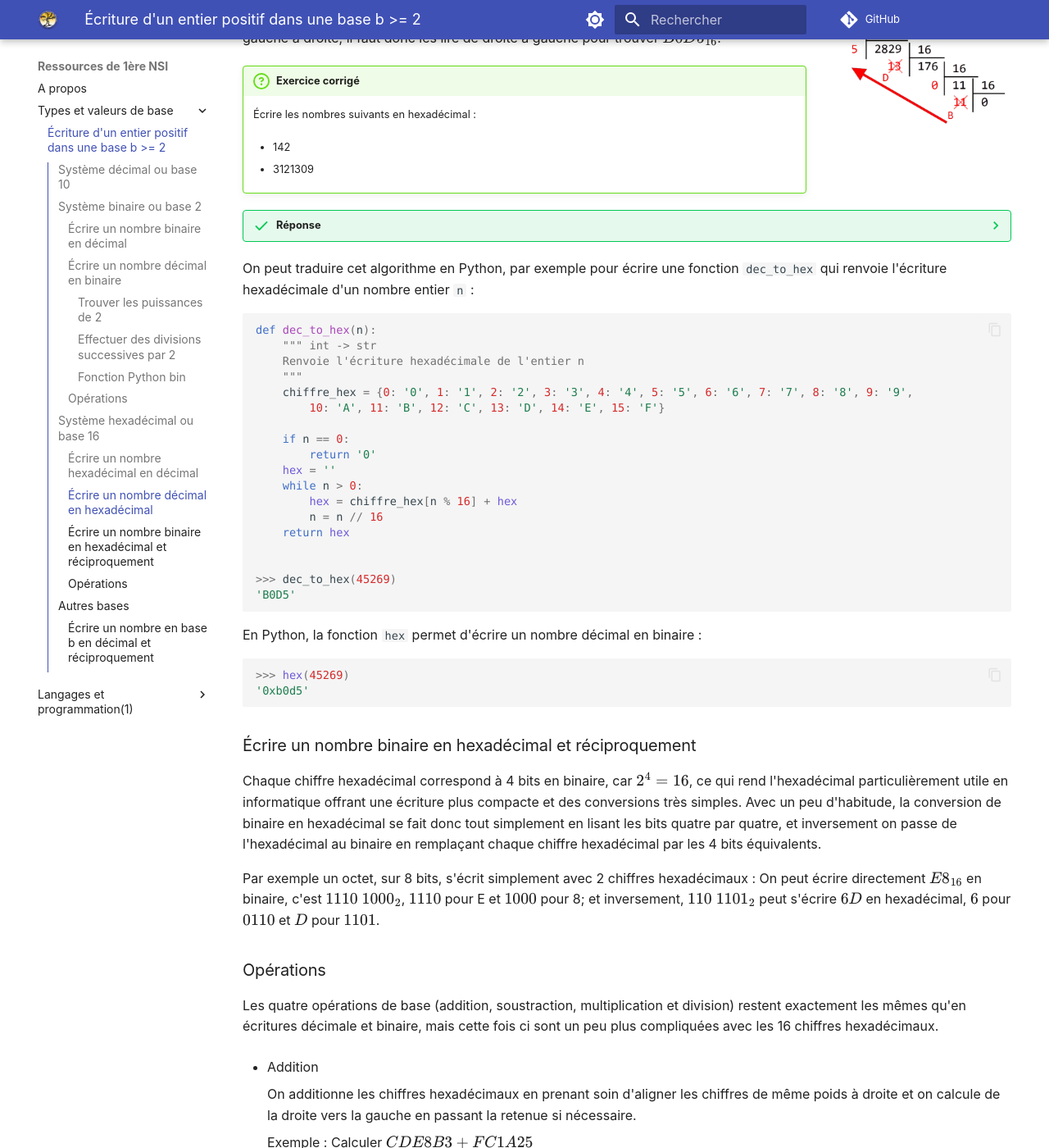
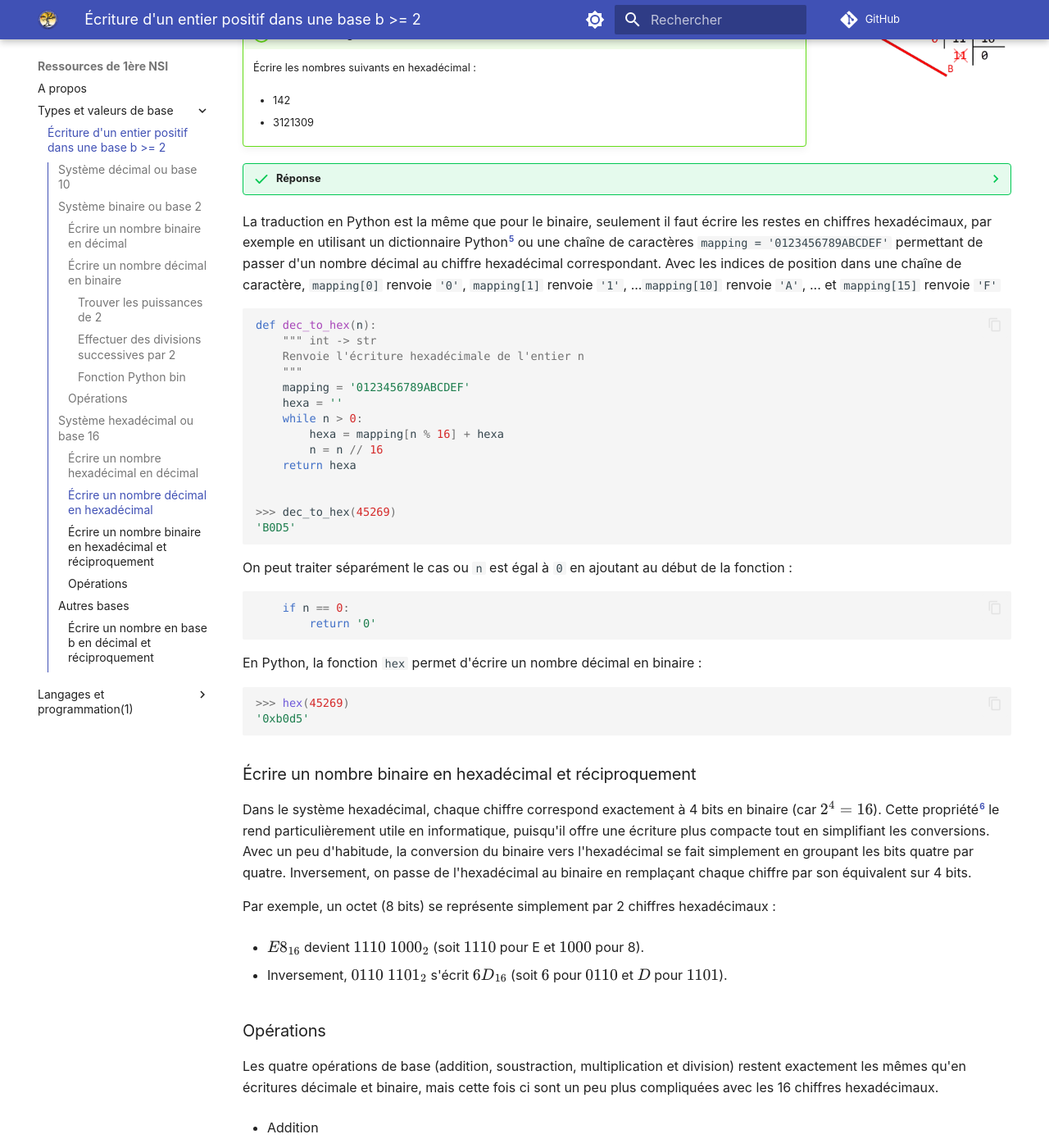
Before and after one commit to eipaca/NSI-1, an MkDocs documentation site: the page built from docs/types-et-valeurs-de-base/1-ecriture-entier-positif-en-base-b.md, in a window 1280 px wide and 1400 px high, scrolled down 16892 px. Shown: the whole window at 82% size. Built offline with MkDocs 1.6.1 and Material for MkDocs 9.7.7, drawn with Linux system fonts in a browser that asks for light colours; emoji names are drawn with the system emoji font; comment, search, counter and statistics services are not loaded; some of the changed text lies outside the part shown.

Commit message:
Add files via upload

````diff
--- a/docs/types-et-valeurs-de-base/1-ecriture-entier-positif-en-base-b.md
+++ b/docs/types-et-valeurs-de-base/1-ecriture-entier-positif-en-base-b.md
@@ -271,7 +271,7 @@ def bin_to_dec(n):
 	"""
     dec = 0
     for bit in n:
-	    dec = 2*dec + int(bit)
+	    dec = 2 * dec + int(bit)
 	return dec
 ```
 Si `n` est une chaîne de caractères représentant un nombre de 4 bits, au final le premier bit sera bien multiplié par $2^3$, le deuxième bit par  $2^2$, le troisième par $2$ et le dernier sera rajouté tel quel à `dec` sans être multiplié.
@@ -759,7 +759,10 @@ La formule précédente permet d'écrire facilement un nombre hexadécimal en d
 
 
 
-La traduction en Python est la même que pour le binaire, seulement il faut remplacer les lettres hexadécimales par leur valeur équivalente, par exemple en utilisant un dictionnaire Python.
+La traduction en Python est la même que pour le binaire, seulement il faut utiliser la valeur de chaque chiffre hexadécimal, par exemple en utilisant un dictionnaire Python[^1.4] ou avec la fonction int() en précisant la base 16.
+
+[^1.4]: On crée un dictionnaire `mapping = {'0': 0, '1': 1, '2': 2, '3': 3, '4': 4, '5': 5, '6': 6, '7': 7, '8': 8, '9': 9, 'A': 10, 'B': 11, 'C': 12, 'D': 13, 'E': 14, 'F': 15}` qui associe chaque chiffre hexadécimal à la valeur décimale correspondante, puis on utilise  `mapping[chiffre]` dans la fonction.
+
 
 
 ``` py
@@ -767,12 +770,9 @@ def hex_to_dec(n):
     """ str -> int
 	Renvoie l'écriture décimale de la chaine de caractère n représentant un nombre hexadécimal
 	"""
-	valeur_hex = {'0': 0, '1': 1, '2': 2, '3': 3, '4': 4, '5': 5, '6': 6, '7': 7, '8': 8, '9': 9,
-		'A': 10, 'B': 11, 'C': 12, 'D': 13, 'E': 14, 'F': 15}
-
-    dec = 0
-    for i in range(len(n)):
-	    dec = dec + valeur_hex[n[-i-1]] * 16**i
+	dec = 0
+    for chiffre in n:
+	    dec = 16 * dec + int(chiffre, base=16)
 	return dec
 ```
 
@@ -791,13 +791,9 @@
 
 Comme pour le binaire, on peut écrire un nombre décimal $n$ sous sa forme hexadécimale, $h_{p−1}h_{p−2}...h_2h_1h_0$, par une suite de divisions entières par 16 :
 
-
-
 - Le reste de la division entière de $n$ par $16$, `n % 16` en Python, renvoie $h_0$. Cela permet d'obtenir le dernier chiffre  de l'écriture hexadécimale de $n$.
 
 - Le quotient de la division entière de $n$ par $16$, `n // 16` en Python, renvoie $h_{p−1}h_{p−2}...h_2h_1$. On remplace $n$ par ce nombre pour trouver les autres chiffres hexadécimaux.
-
-
 
 Il suffit alors de répéter l'opération jusqu'à ce que $n$ soit égal à 0, on aura bien obtenu tous les chiffres de l'écriture hexadécimale de $n$.
 
@@ -870,20 +866,17 @@ On a obtenu les chiffres hexadécimaux de l'écriture binaire de $45269_{10}$, m
 
 
 
-
-
-
 ??? Success "Réponse"
 
-	$142{10} = 8E$
+	$142_{10} = 8E$
 
 	$3121309_{10} = 2FA09D_2$
 
 
 
+La traduction en Python est la même que pour le binaire, seulement il faut écrire les restes en chiffres hexadécimaux, par exemple en utilisant un dictionnaire Python[^1.5] ou une chaîne de caractères `mapping = '0123456789ABCDEF'` permettant de passer d'un nombre décimal au chiffre hexadécimal correspondant. Avec les indices de position dans une chaîne de caractère, `mapping[0]` renvoie `'0'`, `mapping[1]` renvoie `'1'`, ...`mapping[10]` renvoie `'A'`, ... et `mapping[15]` renvoie `'F'`
 
-
-On peut traduire cet algorithme en Python, par exemple pour écrire une fonction `dec_to_hex` qui renvoie l'écriture hexadécimale d'un nombre entier `n` :
+[^1.5]: On crée un dictionnaire `mapping = {0: '0', 1: '1', 2: '2', 3: '3', 4: '4', 5: '5', 6: '6', 7: '7', 8: '8', 9: '9', 10: 'A', 11: 'B', 12: 'C', 13: 'D', 14: 'E', 15: 'F'}` qui associe chaque valeur décimale à son chiffre hexadécimal correspondant, puis on utilise  `mapping[n % 16]` dans la fonction.
 
 
 ``` py
@@ -891,22 +884,23 @@ def dec_to_hex(n):
     """ int -> str
 	Renvoie l'écriture hexadécimale de l'entier n
 	"""
-    chiffre_hex = {0: '0', 1: '1', 2: '2', 3: '3', 4: '4', 5: '5', 6: '6', 7: '7', 8: '8', 9: '9',
-        10: 'A', 11: 'B', 12: 'C', 13: 'D', 14: 'E', 15: 'F'}
-
-	if n == 0:
-		return '0'
-    hex = ''
+	mapping = '0123456789ABCDEF'
+    hexa = ''
     while n > 0:
-		hex = chiffre_hex[n % 16] + hex
+		hexa = mapping[n % 16] + hexa
 		n = n // 16
-	return hex
+	return hexa
 
 
 >>> dec_to_hex(45269)
 'B0D5'
 ```
 
+On peut traiter  séparément le cas ou `n` est égal à `0` en ajoutant au début de la fonction :
+``` py
+	if n == 0:
+		return '0'
+```
 
 En Python, la fonction `hex` permet d'écrire un nombre décimal en binaire :
 
@@ -919,11 +913,21 @@ En Python, la fonction `hex` permet d'écrire un nombre décimal en binaire :
 
 ### Écrire un nombre binaire en hexadécimal et réciproquement
 
-Chaque chiffre hexadécimal correspond à 4 bits en binaire, car $2^4 = 16$, ce qui rend l'hexadécimal particulièrement utile en informatique offrant une écriture plus compacte et des conversions très simples. Avec un peu d'habitude, la conversion de binaire en hexadécimal se fait donc tout simplement en lisant les bits quatre par quatre, et inversement on passe de l'hexadécimal au binaire en remplaçant chaque chiffre hexadécimal par les 4 bits équivalents.
+Dans le système hexadécimal, chaque chiffre correspond exactement à 4 bits en binaire (car \(2^4 = 16\)). Cette propriété[^1.6] le rend particulièrement utile en informatique, puisqu'il offre une écriture plus compacte tout en simplifiant les conversions. Avec un peu d'habitude, la conversion du binaire vers l'hexadécimal se fait simplement en groupant les bits quatre par quatre. Inversement, on passe de l'hexadécimal au binaire en remplaçant chaque chiffre par son équivalent sur 4 bits.
 
+[^1.6]: L'explication mathématique est assez simple :
 
+	- En **binaire**, décaler un nombre de **4 positions vers la gauche** revient à le multiplier par \(2^{4}\), c'est-à-dire par **16**.
 
-Par exemple un octet, sur 8 bits, s'écrit simplement avec 2 chiffres hexadécimaux : On peut écrire directement $E8_{16}$ en binaire, c'est $1110 \space 1000_2$, $1110$ pour E et $1000$ pour 8; et inversement, $110 \space 1101_2$ peut s'écrire $6D$ en hexadécimal, $6$ pour $0110$ et $D$ pour $1101$.
+	- En **hexadécimal**, décaler un nombre de **1 position vers la gauche** revient aussi à le multiplier par **16**.
+
+	Puisqu'avancer d'un chiffre en hexadécimal équivaut mathématiquement à avancer de 4 chiffres en binaire, on peut traduire chaque bloc de 4 bits de manière totalement indépendante du reste du nombre, sans jamais avoir besoin de faire de calcul complexe.
+
+Par exemple, un octet (8 bits) se représente simplement par 2 chiffres hexadécimaux :
+
+- \(E8_{16}\) devient \(1110\ 1000_2\) (soit \(1110\) pour E et \(1000\) pour 8).
+
+- Inversement, \(0110\ 1101_2\) s'écrit \(6D_{16}\) (soit \(6\) pour \(0110\) et \(D\) pour \(1101\)).
 
 
 
````
